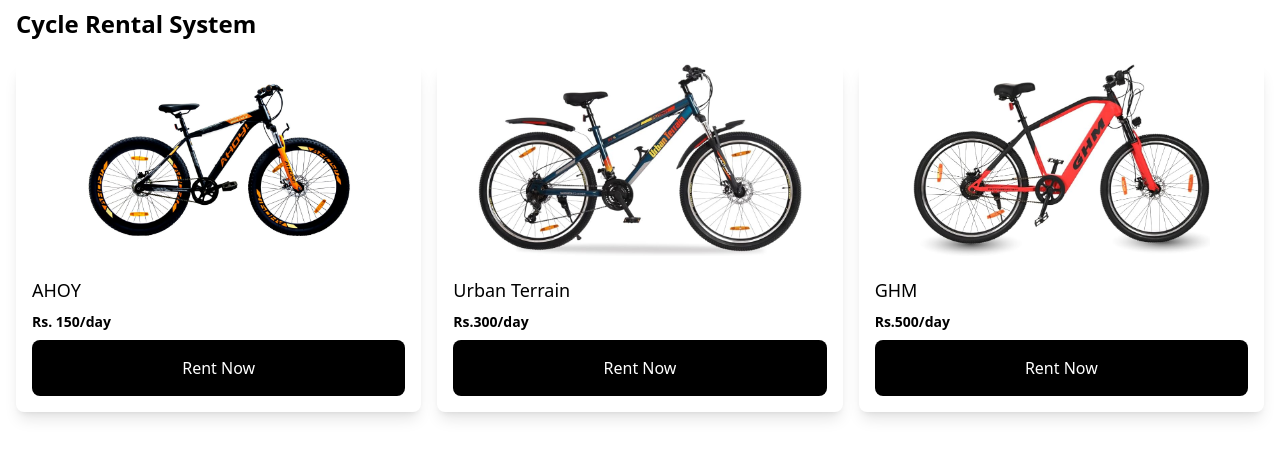
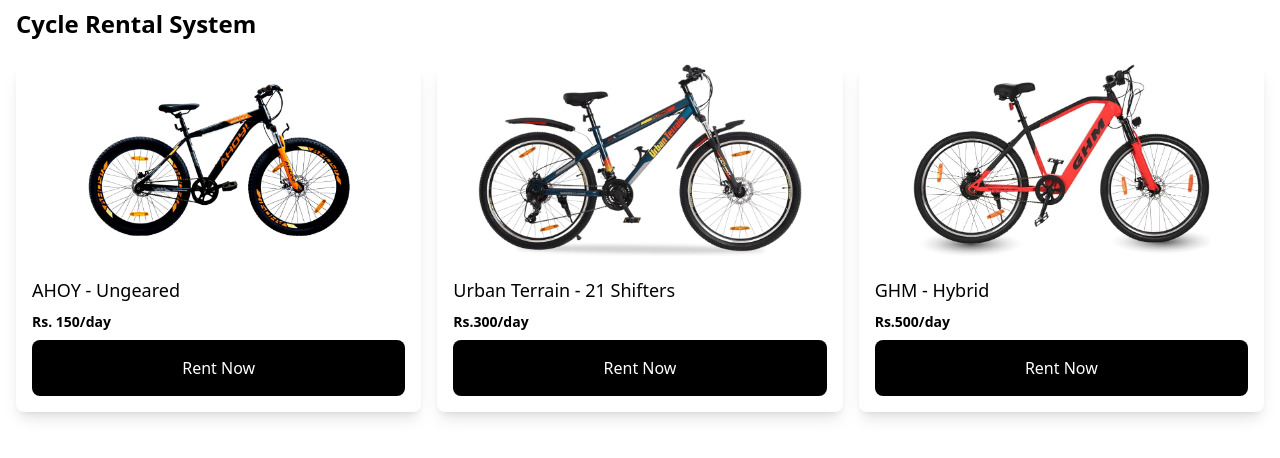
Before and after one commit to valluruvamsi/bicyclerentalsystem, a React (Create React App) app in the folder frontend/: page / in a window 1280 px wide. Shown: the top 458 px of the page. Built offline with nearby package versions, Linux system fonts and the light colour scheme.

Commit message:
v1.2 frontend

```diff
--- a/frontend/src/CycleRental.js
+++ b/frontend/src/CycleRental.js
@@ -50,9 +50,9 @@ const CycleRental = () => {
                 </a>
             </nav>
             <div className="container mx-auto grid grid-cols-1 sm:grid-cols-2 md:grid-cols-3 gap-4 p-4">
-                <CycleCard brand="AHOY" price="Rs. 150/day" image="/images/cycle1.jpg" />
-                <CycleCard brand="Urban Terrain" price="Rs.300/day" image="/images/cycle2.jpg" />
-                <CycleCard brand="GHM" price="Rs.500/day" image="/images/cycle3.jpg" />
+                <CycleCard brand="AHOY - Ungeared" price="Rs. 150/day" image="/images/cycle1.jpg" />
+                <CycleCard brand="Urban Terrain - 21 Shifters" price="Rs.300/day" image="/images/cycle2.jpg" />
+                <CycleCard brand="GHM - Hybrid" price="Rs.500/day" image="/images/cycle3.jpg" />
             </div>
         </div>
     );
```
